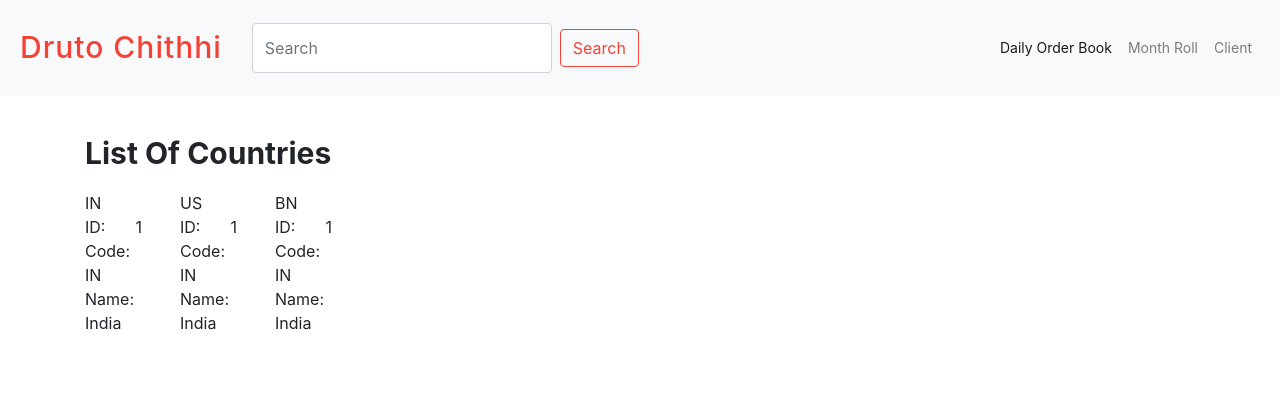
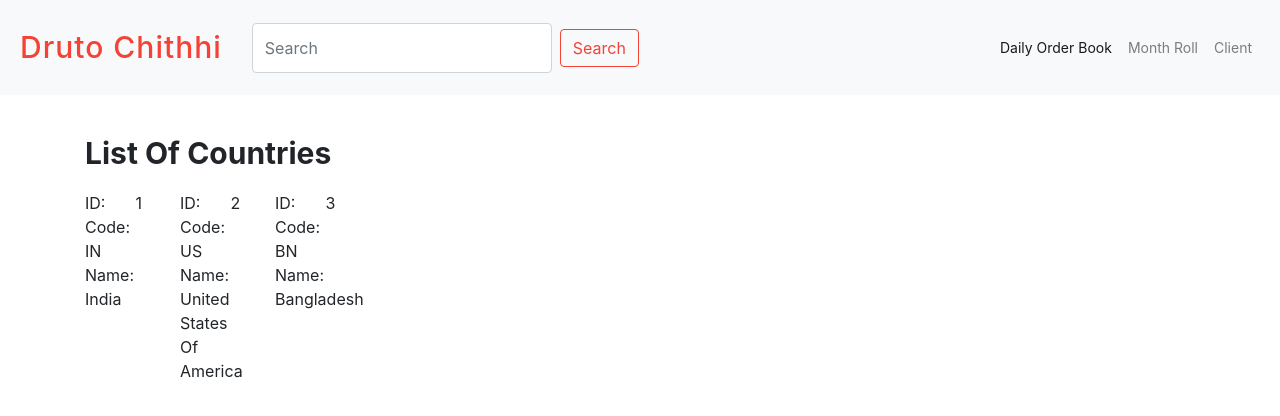
Before and after one commit to paawak/sandbox, an Angular app in the folder clojure/druto-chithhi/druto-chithhi-ui/: page / in a window 1280 px wide. Shown: the top 416 px of the page. Built offline with nearby package versions, Linux system fonts and the light colour scheme.

Commit message:
passing data to child component

```diff
--- a/clojure/druto-chithhi/druto-chithhi-ui/src/app/country/country-list-item/country-list-item.component.html
+++ b/clojure/druto-chithhi/druto-chithhi-ui/src/app/country/country-list-item/country-list-item.component.html
@@ -3,7 +3,7 @@
       ID:
     </div>
     <div class="col">
-      1
+      {{currentCountry.id}}
     </div>
   </div>
 <div class="row">
@@ -11,7 +11,7 @@
     Code:
   </div>
   <div class="col">
-    IN
+    {{currentCountry.code}}
   </div>
 </div>
 <div class="row">
@@ -19,6 +19,6 @@
     Name:
   </div>
   <div class="col">
-    India
+    {{currentCountry.name}}
   </div>
 </div>
--- a/clojure/druto-chithhi/druto-chithhi-ui/src/app/country/country-list-item/country-list-item.component.ts
+++ b/clojure/druto-chithhi/druto-chithhi-ui/src/app/country/country-list-item/country-list-item.component.ts
@@ -1,4 +1,4 @@
-import { Component, OnInit } from '@angular/core';
+import { Component, Input, OnInit } from '@angular/core';
 
 @Component({
   selector: 'app-country-list-item',
@@ -7,6 +7,8 @@ import { Component, OnInit } from '@angular/core';
 })
 export class CountryListItemComponent implements OnInit {
 
+  @Input() currentCountry: any;
+
   constructor() { }
 
   ngOnInit() {
--- a/clojure/druto-chithhi/druto-chithhi-ui/src/app/country/country-list/country-list.component.html
+++ b/clojure/druto-chithhi/druto-chithhi-ui/src/app/country/country-list/country-list.component.html
@@ -3,8 +3,7 @@
 
   <div class="row">
     <div class='col-md-1 col-xs-3' *ngFor="let country of countries">
-      {{country.code}}
-      <app-country-list-item></app-country-list-item>
+      <app-country-list-item [currentCountry]="country"></app-country-list-item>
     </div>
   </div>
 </section>
```
